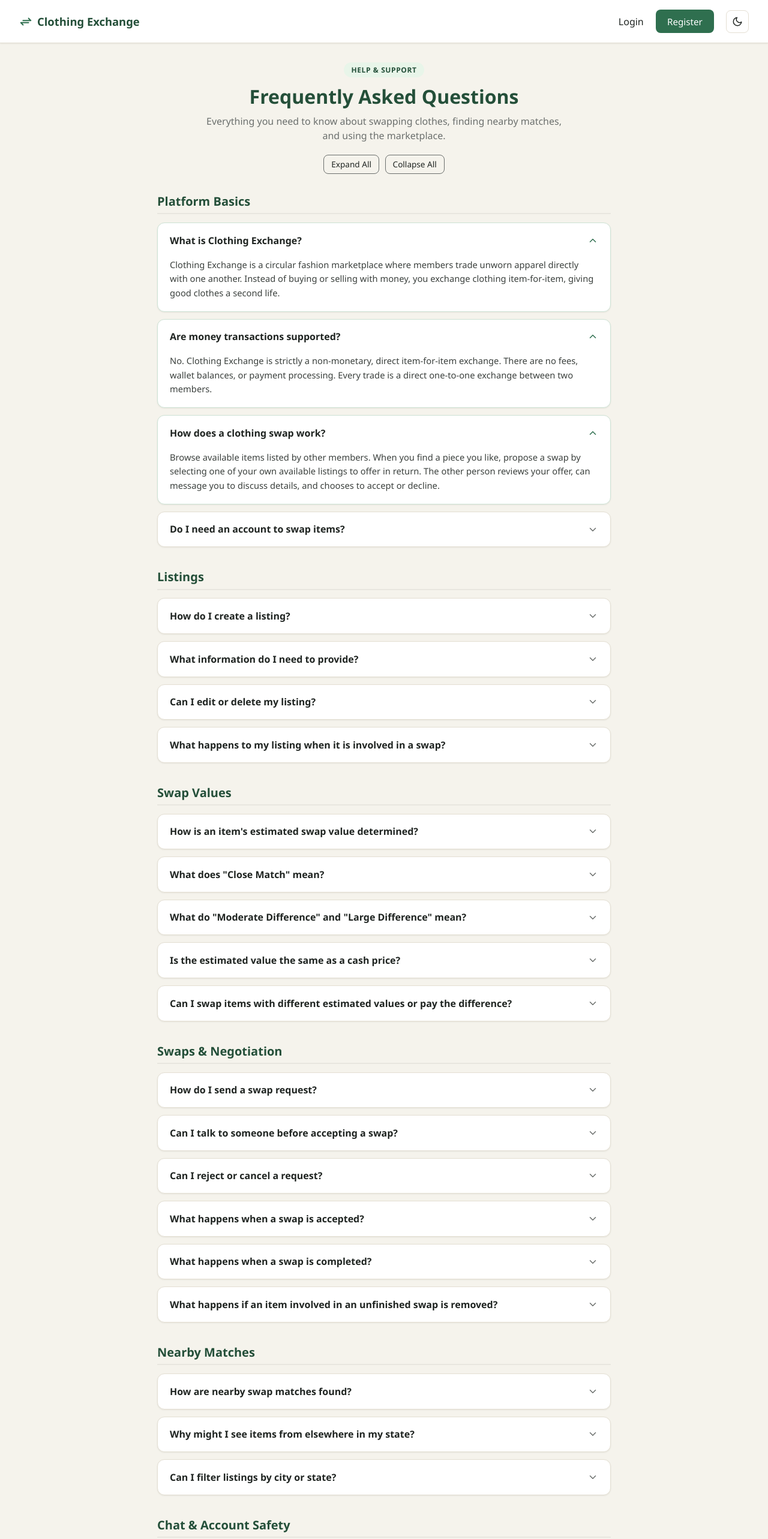
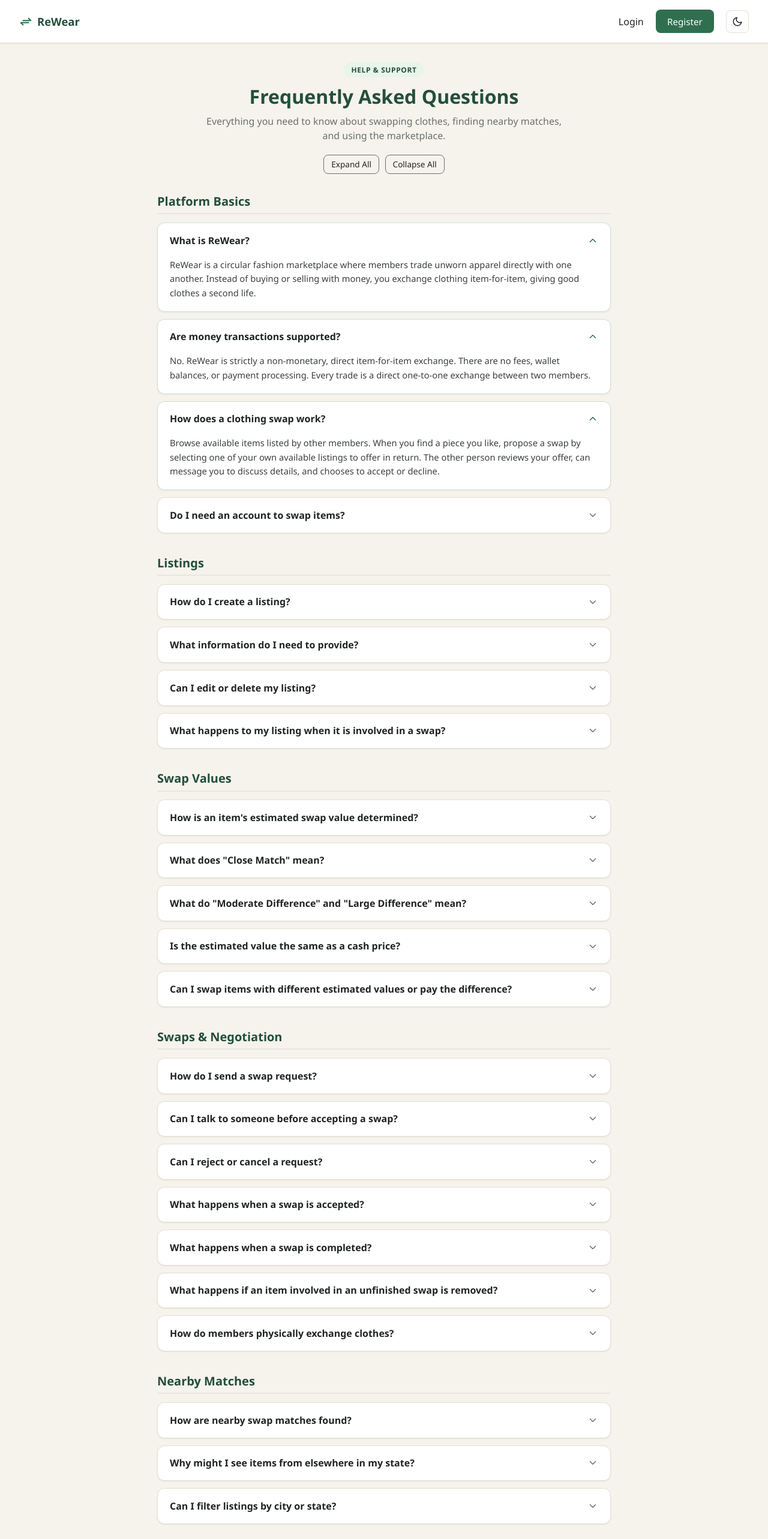
Before and after one commit to Paulson-2004/clothing-exchange-marketplace, a React (Vite) app in the folder frontend/: page /faq in a window 1280 px wide. Shown: the top 2566 px of the page at 60% size. Built offline with nearby package versions, Linux system fonts and the light colour scheme; no server answers.

Commit message:
feat: rename project to ReWear and update related documentation and UI elements

```diff
--- a/frontend/index.html
+++ b/frontend/index.html
@@ -16,7 +16,7 @@
         } catch (e) {}
       })();
     </script>
-    <title>Clothing Exchange & Swap Marketplace</title>
+    <title>ReWear — Clothing Exchange Marketplace</title>
   </head>
   <body>
     <div id="root"></div>
--- a/frontend/src/components/layout/Footer.jsx
+++ b/frontend/src/components/layout/Footer.jsx
@@ -19,10 +19,10 @@ function Footer() {
               <path d="M7 10h14l-4-4" />
               <path d="M17 14H3l4 4" />
             </svg>
-            <span>Clothing Exchange</span>
+            <span>ReWear</span>
           </Link>
           <p className="footer-tagline">
-            A direct item-for-item clothing swap marketplace. Trade pre-loved apparel locally and sustainably—with zero monetary transactions.
+            A peer-to-peer clothing exchange marketplace. Trade pre-loved apparel locally and sustainably—with zero monetary transactions.
           </p>
         </div>
 
@@ -64,7 +64,7 @@ function Footer() {
 
       <div className="footer-bottom">
         <p className="footer-copyright">
-          &copy; 2026 Clothing Exchange & Swap Marketplace. Direct item-for-item clothing exchange.
+          &copy; 2026 ReWear. A peer-to-peer clothing exchange marketplace.
         </p>
         <p className="footer-meta">
           <span>Non-monetary exchange</span> • <span>Sustainable fashion</span> • <span>Community powered</span>
--- a/frontend/src/components/layout/Navbar.jsx
+++ b/frontend/src/components/layout/Navbar.jsx
@@ -34,7 +34,7 @@ function Navbar() {
           <path d="M7 10h14l-4-4" />
           <path d="M17 14H3l4 4" />
         </svg>
-        <span>Clothing Exchange</span>
+        <span>ReWear</span>
       </Link>
 
       <div className={`navbar-links ${isOpen ? 'open' : ''}`}>
--- a/frontend/src/pages/FaqPage.jsx
+++ b/frontend/src/pages/FaqPage.jsx
@@ -7,16 +7,16 @@ const FAQ_SECTIONS = [
     category: 'Platform Basics',
     items: [
       {
-        id: 'what-is-clothing-exchange',
-        question: 'What is Clothing Exchange?',
+        id: 'what-is-rewear',
+        question: 'What is ReWear?',
         answer:
-          'Clothing Exchange is a circular fashion marketplace where members trade unworn apparel directly with one another. Instead of buying or selling with money, you exchange clothing item-for-item, giving good clothes a second life.',
+          'ReWear is a circular fashion marketplace where members trade unworn apparel directly with one another. Instead of buying or selling with money, you exchange clothing item-for-item, giving good clothes a second life.',
       },
       {
         id: 'money-transactions',
         question: 'Are money transactions supported?',
         answer:
-          'No. Clothing Exchange is strictly a non-monetary, direct item-for-item exchange. There are no fees, wallet balances, or payment processing. Every trade is a direct one-to-one exchange between two members.',
+          'No. ReWear is strictly a non-monetary, direct item-for-item exchange. There are no fees, wallet balances, or payment processing. Every trade is a direct one-to-one exchange between two members.',
       },
       {
         id: 'how-swap-works',
@@ -86,13 +86,13 @@ const FAQ_SECTIONS = [
         id: 'cash-price-comparison',
         question: 'Is the estimated value the same as a cash price?',
         answer:
-          'No. There is no money or cash payment used on Clothing Exchange. Estimated values are presented in Indian Rupees (₹) purely as an informational reference benchmark to help you and your trade partner evaluate the relative balance of an exchange.',
+          'No. There is no money or cash payment used on ReWear. Estimated values are presented in Indian Rupees (₹) purely as an informational reference benchmark to help you and your trade partner evaluate the relative balance of an exchange.',
       },
       {
         id: 'unequal-value-swaps',
         question: 'Can I swap items with different estimated values or pay the difference?',
         answer:
-          'Clothing Exchange is strictly an item-for-item barter marketplace — cash payments, cash top-ups, and buying the difference are not supported. Unequal-value swaps are completely valid as long as both users mutually agree to the trade. The estimated swap value is only an informational guide to help you compare items, not an enforced price or payment requirement.',
+          'ReWear is strictly an item-for-item barter marketplace — cash payments, cash top-ups, and buying the difference are not supported. Unequal-value swaps are completely valid as long as both users mutually agree to the trade. The estimated swap value is only an informational guide to help you compare items, not an enforced price or payment requirement.',
       },
     ],
   },
@@ -134,6 +134,12 @@ const FAQ_SECTIONS = [
         question: 'What happens if an item involved in an unfinished swap is removed?',
         answer:
           'If an item is removed while a swap is still in progress, the affected request is cancelled so the other person\'s item can safely become available again for new trades.',
+      },
+      {
+        id: 'physical-exchange-safety',
+        question: 'How do members physically exchange clothes?',
+        answer:
+          'Once a swap is accepted, members coordinate the handoff directly through private chat. For local trades, we recommend meeting in a well-lit, public location (such as a busy cafe or transit station) and discourage unnecessary sharing of personal home addresses. If you choose to ship garments, please note that ReWear does not currently provide integrated courier booking, shipment tracking, escrow, or formal dispute resolution—shipping arrangements are handled independently by the trading partners.',
       },
     ],
   },
@@ -199,7 +205,7 @@ const FAQ_SECTIONS = [
 
 function FaqPage() {
   const [openIds, setOpenIds] = useState(
-    new Set(['what-is-clothing-exchange', 'money-transactions', 'how-swap-works'])
+    new Set(['what-is-rewear', 'money-transactions', 'how-swap-works'])
   );
 
   const toggleItem = (id) => {
--- a/frontend/src/pages/HomePage.jsx
+++ b/frontend/src/pages/HomePage.jsx
@@ -48,10 +48,10 @@ function HomePage() {
     <div className="page-container marketplace-page">
       <div className="marketplace-hero">
         <div className="marketplace-hero-content">
-          <span className="marketplace-hero-badge">Direct Item-for-Item Exchange</span>
-          <h1 className="marketplace-hero-title">Exchange Clothes. Not Money.</h1>
+          <span className="marketplace-hero-badge">Direct Item-for-Item Barter</span>
+          <h1 className="marketplace-hero-title">Swap Clothes. No Money Needed.</h1>
           <p className="marketplace-hero-desc">
-            Give unworn clothing a second life. List your items, discover compatible pieces locally, and swap directly with zero monetary transactions.
+            ReWear is a peer-to-peer clothing exchange marketplace. Give unworn clothing a second life, discover compatible pieces locally, and swap directly with zero monetary transactions.
           </p>
         </div>
         {isAuthenticated ? (
--- a/frontend/src/pages/RecentChangesPage.jsx
+++ b/frontend/src/pages/RecentChangesPage.jsx
@@ -151,7 +151,7 @@ const MILESTONES = [
     date: 'Phase 1',
     title: 'Phase 1 — Project Foundation',
     summary:
-      'Established the foundation, data architecture, and visual design system for the Clothing Exchange marketplace.',
+      'Established the foundation, data architecture, and visual design system for the ReWear clothing exchange marketplace.',
     bullets: [
       'System Architecture: Decoupled web client and application server architecture.',
       'Data Models: Structured schemas for members, listings, swap requests, conversations, and messages.',
@@ -167,7 +167,7 @@ function RecentChangesPage() {
         <span className="changelog-header-badge">Product Updates</span>
         <h1>Recent Changes</h1>
         <p className="changelog-subtitle">
-          A look at the latest improvements and milestones across the Clothing Exchange marketplace.
+          A look at the latest improvements and milestones across the ReWear marketplace.
         </p>
       </div>
 
--- a/frontend/src/utils/currency.js
+++ b/frontend/src/utils/currency.js
@@ -1,5 +1,5 @@
 /**
- * Currency and swap value formatting utilities for Clothing Exchange.
+ * Currency and swap value formatting utilities for ReWear clothing exchange.
  * Native currency: Indian Rupee (INR), symbol: ₹.
  *
  * Formats numbers using standard Indian numbering system (e.g. ₹1,200, ₹2,100, ₹3,500).
```
Also changed, not shown: 2 other files (tests, documents, lock files or other folders).
